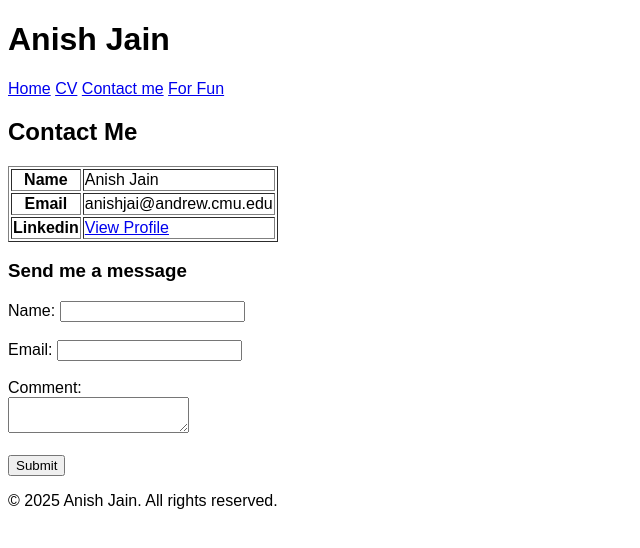
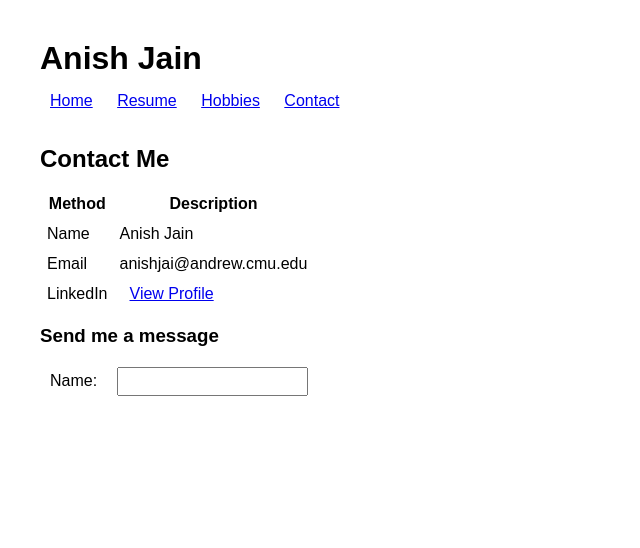
Before and after one commit to anish-jai/webdevlabs, a plain HTML site: page views/contact.html in a window 1280 px wide. Shown: the whole page, without its empty margins (0-640 px from the left). Drawn offline with Linux system fonts and the light colour scheme.

Commit message:
Add files via upload

```diff
--- /dev/null
+++ b/static/style.css
@@ -0,0 +1,4 @@
+* {
+   font-family: Arial, sans-serif;
+   padding: 5px;
+   margin: 5px;
--- a/views/contact.html
+++ b/views/contact.html
@@ -6,55 +6,48 @@
    <meta name="author" content="Anish Jain">
    <meta name="keywords" content="Carnegie Mellon University, Information Systems">
    <meta name="description" content="Anish's professional website">
-   <title> Anish Jain - Contact </title>
+   <title> Anish Jain </title>
+
+   <link rel="stylesheet" href="../static/style.css">
+   <link rel="preconnect" href="https://fonts.googleapis.com">
+   <link rel="preconnect" href="https://fonts.gstatic.com" crossorigin>
+   <link href="https://fonts.googleapis.com/css2?family=Roboto:ital,wght@0,100..900;1,100..900&display=swap" rel="stylesheet">
 
 </head>
-<body style="font-family: Arial;">
+<body>
    <header>
-      <h1> Anish Jain </h1>
-      <nav>
+      <h1 id="webname"> Anish Jain </h1>
+      <nav class="navigation">
          <a href="../index.html">Home</a>
-         <a href="cv.html">CV</a>
-         <a href="contact.html">Contact me</a>
-         <a href="fun.html">For Fun</a>
+         <a href="cv.html">Resume</a>
+         <a href="fun.html">Hobbies</a>
+         <a href="contact.html">Contact</a>
      </nav>
   </header>
 
   <div class="main">
       <h2> Contact Me </h2>
-      <table border="1">
+      <table>
          <tr>
-            <th>Name</th>
-            <td>Anish Jain</td>
+             <th>Method</th>
+             <th>Description</th>
          </tr>
          <tr>
-            <th>Email</th>
-            <td>anishjai@andrew.cmu.edu</td>
+             <td>Name</td>
+             <td>Anish Jain</td>
          </tr>
          <tr>
-            <th>Linkedin</th>
-            <td><a href="https://www.linkedin.com/in/anish-jain-196088255" target="_blank">View Profile</a></td>
+             <td>Email</td>
+             <td>anishjai@andrew.cmu.edu</td>
          </tr>
-      </table>
+         <tr>
+             <td>LinkedIn</td>
+             <td><a href="https://www.linkedin.com/in/anish-jain-196088255" target="_blank">View Profile</a></td>
+         </tr>
+     </table>
+
 
       <h3>Send me a message</h3>
       <form>
          <label for="name">Name:</label>
          <input type="text" id="name" name="name" required><br><br>
-
-         <label for="email">Email:</label>
-         <input type="email" id="email" name="email" required><br><br>
-
-         <label for="comment">Comment:</label><br>
-         <textarea id="comment" name="comment" required></textarea><br><br>
-
-         <input type="submit" value="Submit">
-      </form>
-
-  </div>
-
-   <footer>
-      <p>&copy; 2025 Anish Jain. All rights reserved.</p>
-   </footer>
-</body>
-</html>
```
Also changed, not shown: index.html (+14 -18 lines), views/cv.html (+13 -18 lines), views/fun.html (+12 -18 lines).
